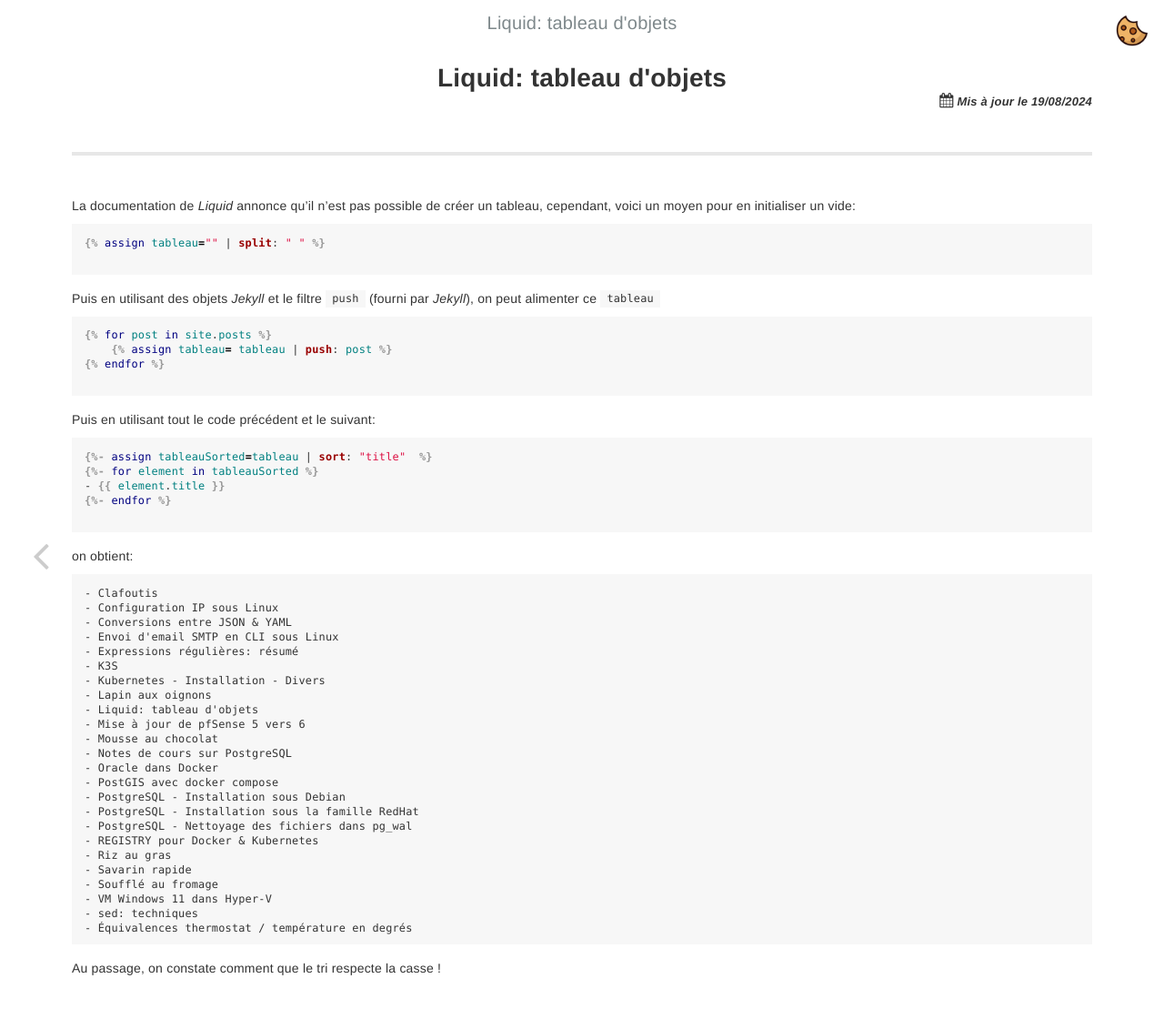
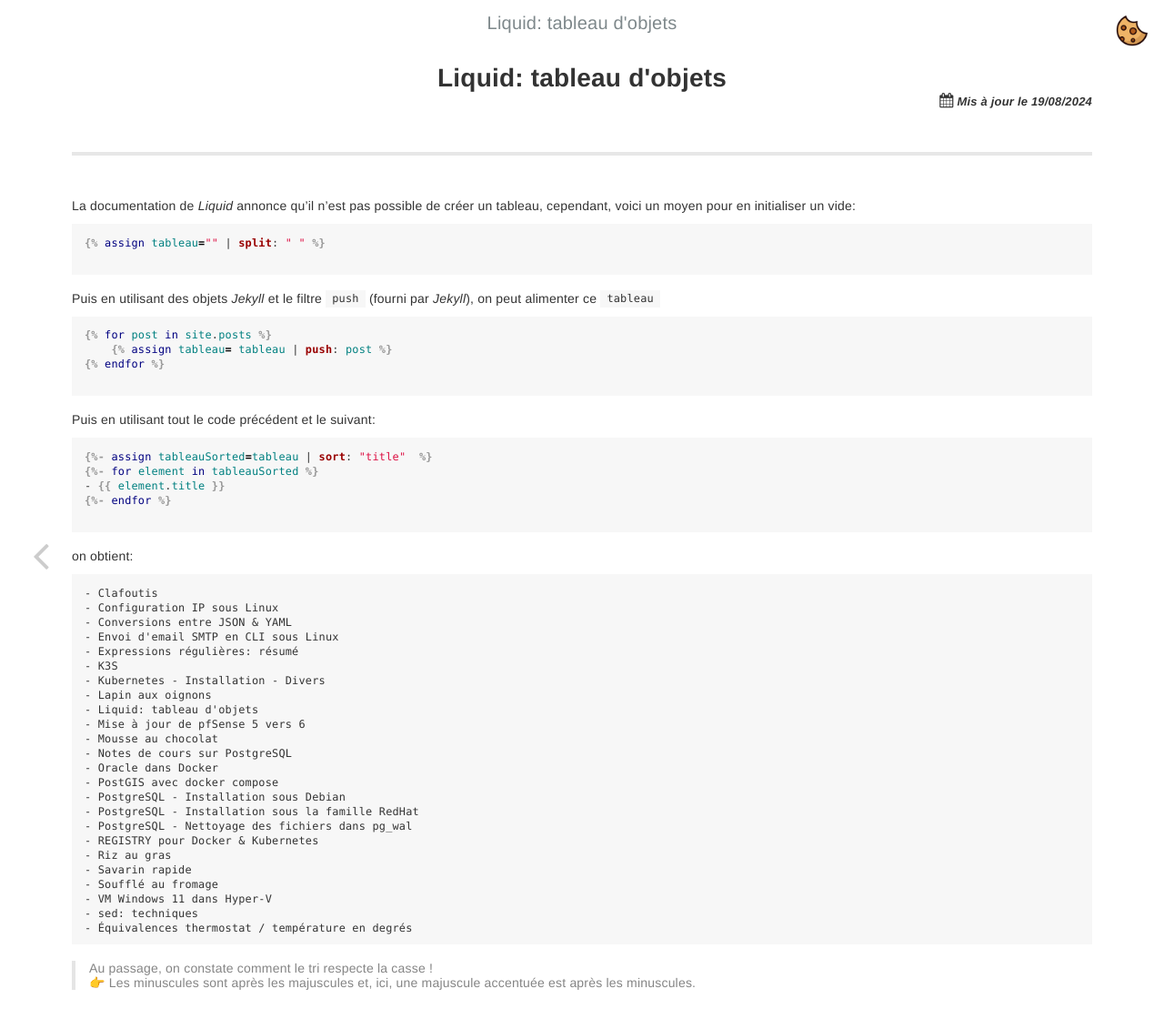
Before and after one commit to Grand-Dub/blog, a Jekyll site: the page built from _posts/jekyll-liquid/2023-09-24-array-objects-variable.md, in a window 1280 px wide. Shown: the whole page at 91% size. Built offline with Jekyll 4.4.1, drawn with Linux system fonts in a browser that asks for light colours; emoji names are drawn with the system emoji font.

Commit message:
correction de la grammaire française et une remarque étoffée

````diff
--- a/_posts/jekyll-liquid/2023-09-24-array-objects-variable.md
+++ b/_posts/jekyll-liquid/2023-09-24-array-objects-variable.md
@@ -43,4 +43,5 @@ on obtient:
 - {{ element.title }}
 {%- endfor %}
 ```
-Au passage, on constate comment que le tri respecte la casse !
+> Au passage, on constate comment le tri respecte la casse !
+> :point_right: Les minuscules sont après les majuscules et, ici, une majuscule accentuée est après les minuscules.
````
